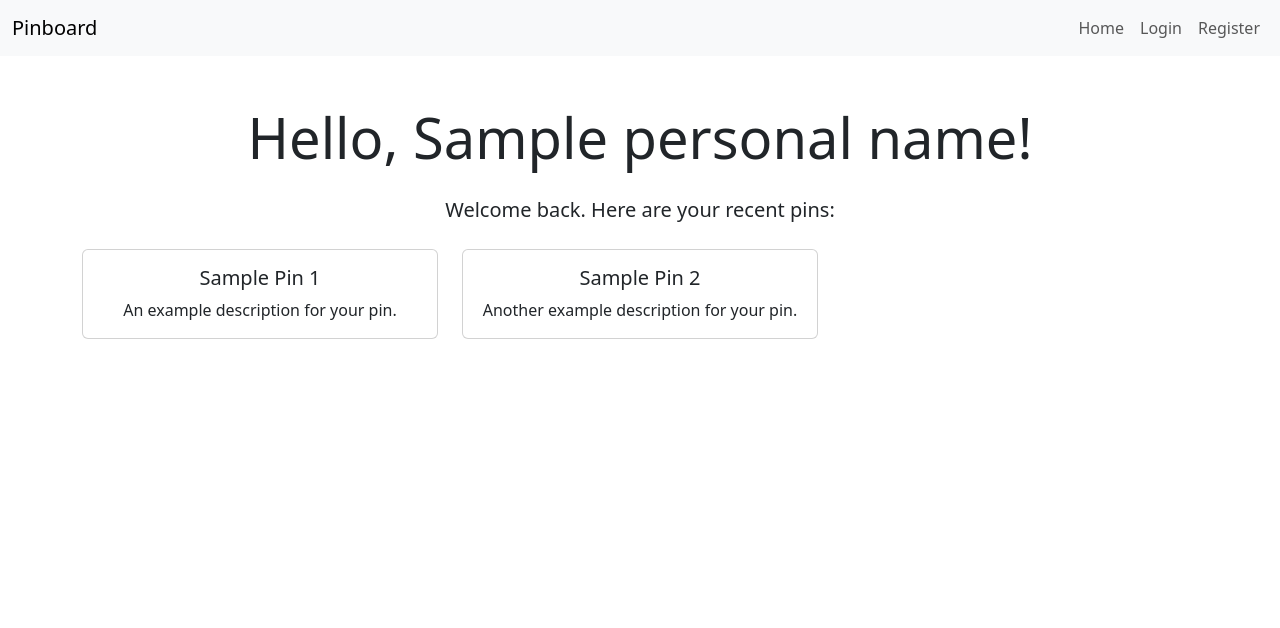
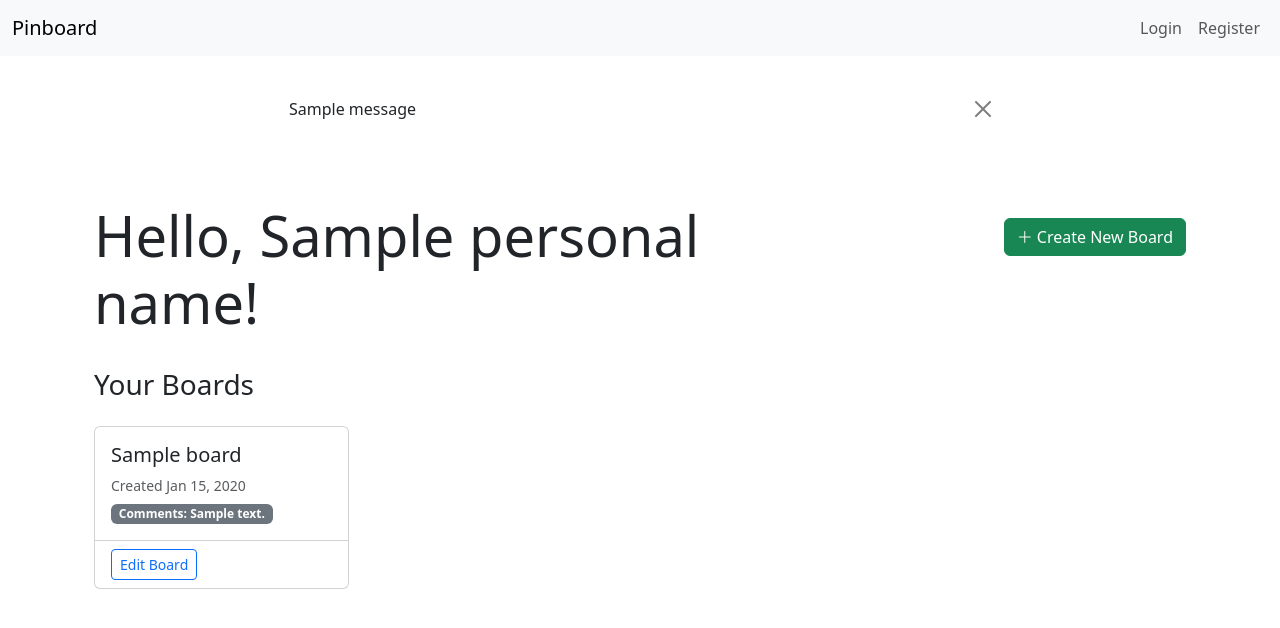
Before and after one commit to ethanbell13/PinboardRepo, a Django app: template pinApp/templates/dashboard.html in a window 1280 px wide. Shown: the top 628 px of the page. Run offline with Django 5.2, Linux system fonts and the light colour scheme; the template is opened without the code that fills it: most values are stand-ins (such as "Sample title", 1, 10 or a date in 2020); one stand-in notice (Sample message) is shown.

Commit message:
board creation functionality and implementation in the dashboard

```diff
--- a/pinApp/templates/base.html
+++ b/pinApp/templates/base.html
@@ -7,13 +7,14 @@
     <title>{% block title %}Pinboard{% endblock %}</title>
     <!-- Bootstrap CSS -->
     <link href="https://cdn.jsdelivr.net/npm/bootstrap@5.3.0/dist/css/bootstrap.min.css" rel="stylesheet">
+    <link rel="stylesheet" href="https://cdn.jsdelivr.net/npm/bootstrap-icons@1.11.1/font/bootstrap-icons.css">
     {% block extra_css %}{% endblock %}
 </head>
 <body>
     <!-- Navbar -->
     <nav class="navbar navbar-expand-lg navbar-light bg-light">
       <div class="container-fluid">
-        <a class="navbar-brand" href="{% url 'home' %}">Pinboard</a>
+        <a class="navbar-brand" href="{% url 'dashboard' %}">Pinboard</a>
         <button class="navbar-toggler" type="button" data-bs-toggle="collapse" data-bs-target="#navbarNav"
                 aria-controls="navbarNav" aria-expanded="false" aria-label="Toggle navigation">
           <span class="navbar-toggler-icon"></span>
@@ -21,12 +22,12 @@
 
         <div class="collapse navbar-collapse" id="navbarNav">
           <ul class="navbar-nav ms-auto">
-            <li class="nav-item">
-              <a class="nav-link" href="{% url 'home' %}">Home</a>
-            </li>
 
             {% if request.session.username %}
-              <li class="nav-item">
+            <!-- <li class="nav-item">
+              <a class="nav-link" href="{% url 'create_board' %}">Create Board</a>
+            </li>   -->
+            <li class="nav-item">
                 <a class="nav-link" href="{% url 'dashboard' %}">Profile</a>
               </li>
               <li class="nav-item">
@@ -45,6 +46,21 @@
       </div>
     </nav>
 
+    {% if messages %}
+    <div class="container mt-4">
+        <div class="row justify-content-center">
+            <div class="col-md-8">
+                {% for message in messages %}
+                <div class="alert alert-dismissible fade show {% if message.tags %}{{ message.tags }}{% endif %}" role="alert">
+                    {{ message }}
+                    <button type="button" class="btn-close" data-bs-dismiss="alert" aria-label="Close"></button>
+                </div>
+                {% endfor %}
+            </div>
+        </div>
+    </div>
+    {% endif %}
+
     <!-- Main Content -->
     <div class="container mt-5">
       {% block content %}{% endblock %}
--- a/pinApp/templates/dashboard.html
+++ b/pinApp/templates/dashboard.html
@@ -4,29 +4,50 @@
 {% block title %}Dashboard - Pinboard{% endblock %}
 
 {% block content %}
-  <div class="text-center">
-    <h1 class="display-4 mb-4">Hello, {{ personal_name }}!</h1>
-    <p class="lead mb-4">Welcome back. Here are your recent pins:</p>
-    <!-- Example card grid -->
-    <div class="row row-cols-1 row-cols-md-3 g-4">
-      <!-- Replace with dynamic loop -->
+<div class="container">
+  <div class="row mb-4">
+    <div class="col-md-8">
+      <h1 class="display-4">Hello, {{ personal_name }}!</h1>
+    </div>
+    <div class="col-md-4 text-end">
+      <a href="{% url 'create_board' %}" class="btn btn-success mt-3">
+        <i class="bi bi-plus-lg"></i> Create New Board
+      </a>
+    </div>
+  </div>
+
+  <!-- Boards Section -->
+  <div class="mb-5">
+    <h3 class="mb-4">Your Boards</h3>
+    {% if boards %}
+    <div class="row row-cols-1 row-cols-md-3 row-cols-lg-4 g-4">
+      {% for board in boards %}
       <div class="col">
         <div class="card h-100">
           <div class="card-body">
-            <h5 class="card-title">Sample Pin 1</h5>
-            <p class="card-text">An example description for your pin.</p>
+            <h5 class="card-title">{{ board.name }}</h5>
+            <p class="card-text text-muted small mb-1">
+              Created {{ board.created_at|date:"M d, Y" }}
+            </p>
+            <p class="card-text">
+              <span class="badge bg-secondary">
+                Comments: {{ board.comment_perms }}
+              </span>
+            </p>
+          </div>
+          <div class="card-footer bg-transparent">
+            <a href="#" class="btn btn-sm btn-outline-primary">
+              Edit Board
+            </a>
           </div>
         </div>
       </div>
-      <div class="col">
-        <div class="card h-100">
-          <div class="card-body">
-            <h5 class="card-title">Sample Pin 2</h5>
-            <p class="card-text">Another example description for your pin.</p>
-          </div>
-        </div>
-      </div>
-      <!-- Add more pins dynamically -->
+      {% endfor %}
     </div>
+    {% else %}
+    <div class="alert alert-info">
+      You haven't created any boards yet. Click "Create New Board" to get started!
+    </div>
+    {% endif %}
   </div>
 {% endblock %}
--- a/pinApp/urls.py
+++ b/pinApp/urls.py
@@ -1,6 +1,6 @@
 from django.urls import path
 #from django.contrib.auth import views as auth_views
-from .views import home_view, login_view, register_view, logout_view, dashboard_view#, dashboard_view
+from .views import home_view, login_view, register_view, logout_view, dashboard_view, create_board_view
 
 urlpatterns = [
     path('', home_view, name='home'),
@@ -9,4 +9,5 @@ urlpatterns = [
     path('register/', register_view, name='register'),
     path('logout/', logout_view, name='logout'),
     path('dashboard/', dashboard_view, name='dashboard'),
+    path('board/create/', create_board_view, name='create_board'),
 ]
```
Also changed, not shown: pinApp/templates/board_create.html (added, +35 -0 lines), pinApp/views.py (+81 -20 lines).
